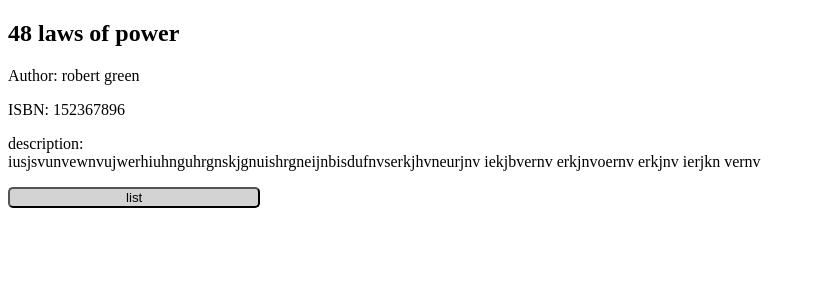
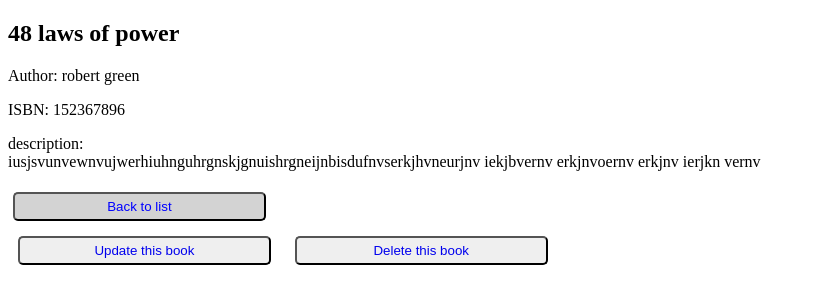
Before and after one commit to millenium-l/Library-management-system, a Django app: page /library/book_detail/4/ in a window 1280 px wide. Shown: the top 304 px of the page, without its empty margins (0-816 px from the left). Run offline with Django 5.2, Linux system fonts and the light colour scheme; data comes from the database, SQL or seed files in the repository; both versions use the stored data as it was after the commit.

Commit message:
bookcrud

```diff
--- a/library_project/library_app/templates/library_app/book_detail.html
+++ b/library_project/library_app/templates/library_app/book_detail.html
@@ -10,18 +10,47 @@
     <p>Author: {{ book.author }}</p>
     <p>ISBN: {{ book.isbn }}</p>
     <p>description: <br />{{ book.description }}</p>
-    <button style="border-radius: 5px; background-color: lightgray">
+    <button
+      style="
+        border-radius: 5px;
+        background-color: lightgray;
+        padding: 5px;
+        margin: 5px;
+        width: 20%;
+      "
+    >
       <a
         href="{% url 'book_list' %}"
-        style="
-          text-decoration: none;
-          color: black;
-          text-align: center;
-          padding: 100px;
-          margin: 10px;
-        "
-        >list
-      </a>
+        style="text-decoration: none; color: blue; text-align: center"
+        >Back to list
+      </a></button
+    ><br />
+    <button
+      style="
+        padding: 5px;
+        margin: 10px;
+        width: 20%;
+        border-radius: 5px;
+        color: lightgray;
+      "
+    >
+      <a href="{% url 'book_update' book.id %}" style="text-decoration: none"
+        >Update this book</a
+      >
+    </button>
+
+    <button
+      style="
+        padding: 5px;
+        margin: 10px;
+        width: 20%;
+        border-radius: 5px;
+        color: lightgray;
+      "
+    >
+      <a href="{% url 'book_delete' book.id %}" style="text-decoration: none"
+        >Delete this book</a
+      >
     </button>
   </body>
 </html>
--- a/library_project/library_app/urls.py
+++ b/library_project/library_app/urls.py
@@ -1,5 +1,5 @@
 from django.urls import path
-from .views import  dashboard, book_list, book_detail, issued_books, profile, book_create
+from .views import  dashboard, book_list, book_detail, issued_books, profile, book_create, book_update, book_delete
 
 urlpatterns = [
     path('dashboard/', dashboard, name='dashboard'),
@@ -8,4 +8,6 @@
     path('issued_books/', issued_books, name='issued_books'),
     path('profile/', profile, name='profile'),
     path('book_create/', book_create, name='book_create'),
+    path('book_update/<int:id>/', book_update, name='book_update'),
+    path('book_delete/<int:id>/', book_delete, name='book_delete'),
 ]
--- a/library_project/library_app/views.py
+++ b/library_project/library_app/views.py
@@ -31,3 +31,22 @@
         form = BookForm()
 
     return render(request, 'library_app/book_create.html', {'form': form})
+
+def book_update(request, id):
+    book = get_object_or_404(Book, id=id)
+    if request.method == 'POST':
+        form = BookForm(request.POST, instance=book)
+        if form.is_valid():
+            form.save()
+            return redirect('book_list')
+    else:
+        form = BookForm(instance=book)
+    return render(request, 'library_app/book_update.html', {'form': form})
+
+def book_delete(request, id):
+    book = get_object_or_404(Book, id=id)
+    if request.method == 'POST':
+        book.delete()
+        return redirect('book_list')
+
+    return render(request, 'library_app/book_delete.html', {'book': book})
```
Also changed, not shown: library_project/library_app/templates/library_app/book_delete.html (added, +41 -0 lines), library_project/library_app/templates/library_app/book_update.htm (deleted, +0 -9 lines), library_project/library_app/templates/library_app/book_update.html (added, +30 -0 lines), library_project/db.sqlite3.
